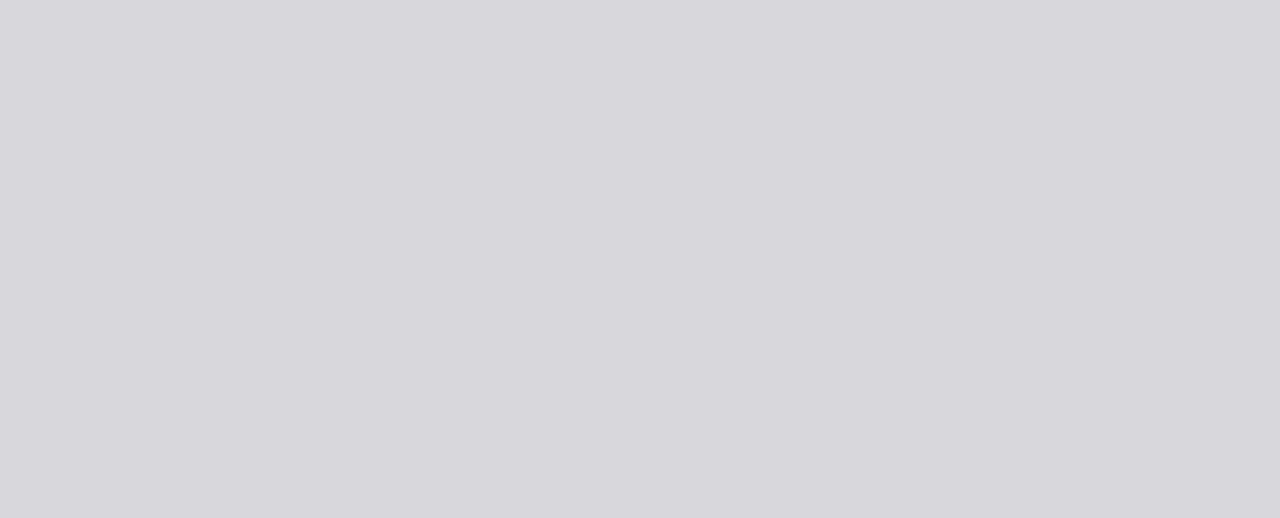
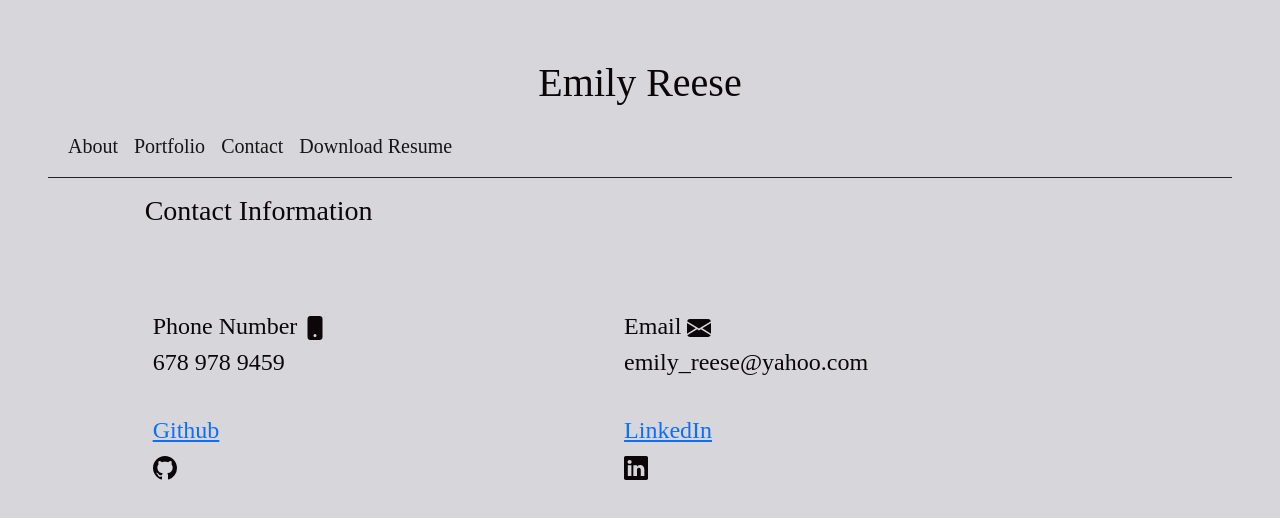
Before and after one commit to EmiReese/portfolio2, a React (Create React App) app: page /contact in a window 1280 px wide. Before the commit this address had no page. Shown: the top 518 px of the page. Built offline with nearby package versions, Linux system fonts and the light colour scheme.

Commit message:
I tried different routes and paths.

```diff
--- a/src/App.js
+++ b/src/App.js
@@ -39,12 +39,12 @@ function App() {
 
               {/* The route for the about me section */}
               <Route
-              path= "/portfolio2/portfolio"
+              path= "/portfolio"
               element={<Portfolio/>}
                />
 
               {/* the path for the contact section */}
-              <Route path="/portfolio2/contact"
+              <Route path="/contact"
               element={<Contact/>} />
 
             </Routes>
--- a/src/components/Nav.js
+++ b/src/components/Nav.js
@@ -17,10 +17,10 @@ export default function NavContainer() {
           <a className="nav-link active" aria-current="page" href="#About">About</a>
         </li>
         <li className="nav-item">
-          <a className="nav-link active" aria-current="page" href="/portfolio2/portfolio">Portfolio</a>
+          <a className="nav-link active" aria-current="page" href="#Portfolio">Portfolio</a>
         </li>
         <li className="nav-item">
-          <a className="nav-link  active" aria-current="page" href="/portfolio2/contact">Contact</a>
+          <a className="nav-link  active" aria-current="page" href="#Contact">Contact</a>
         </li>
         <li className="nav-item">
           <a className="nav-link active" href = { resume}  >Download Resume</a>
```
